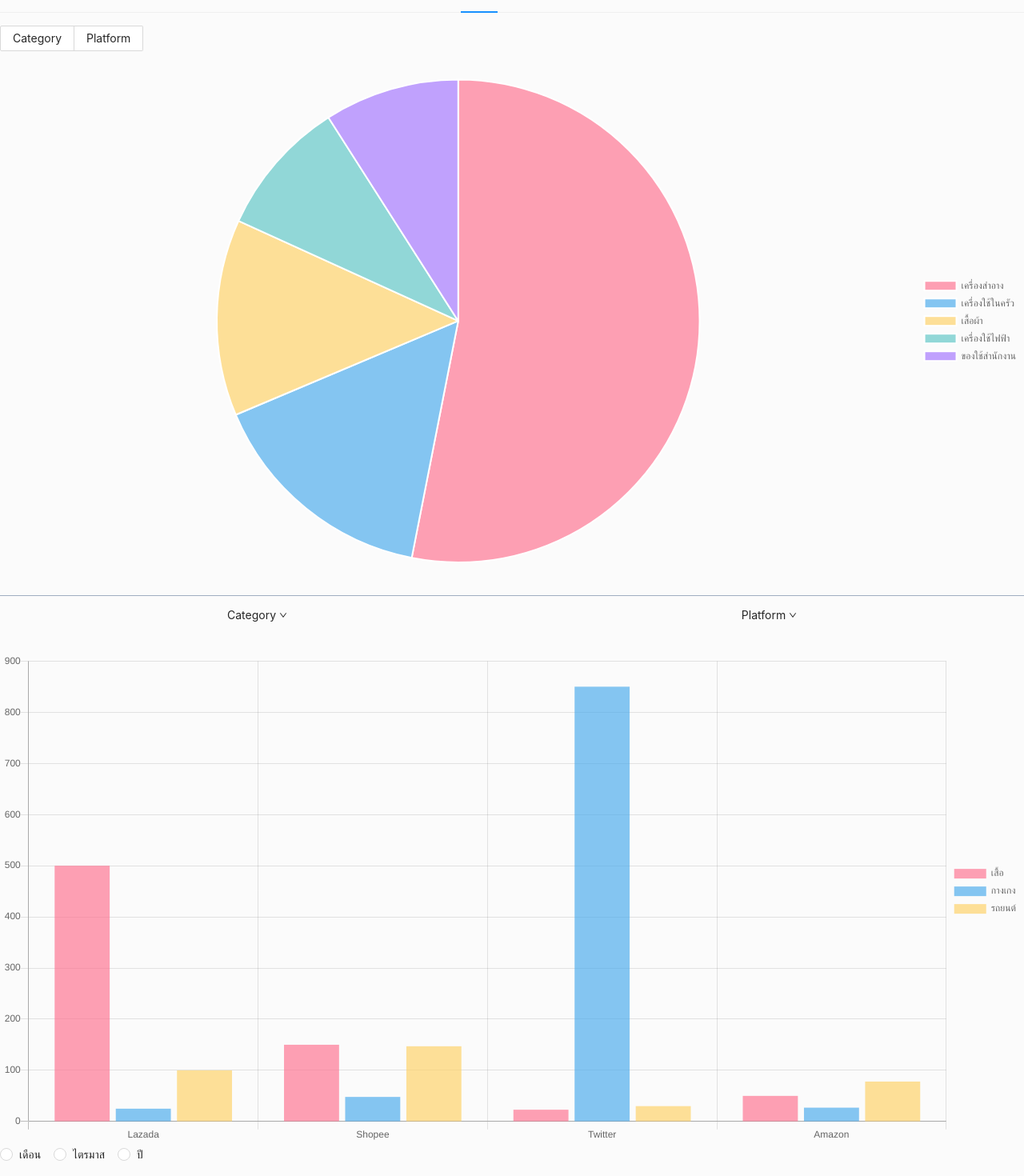
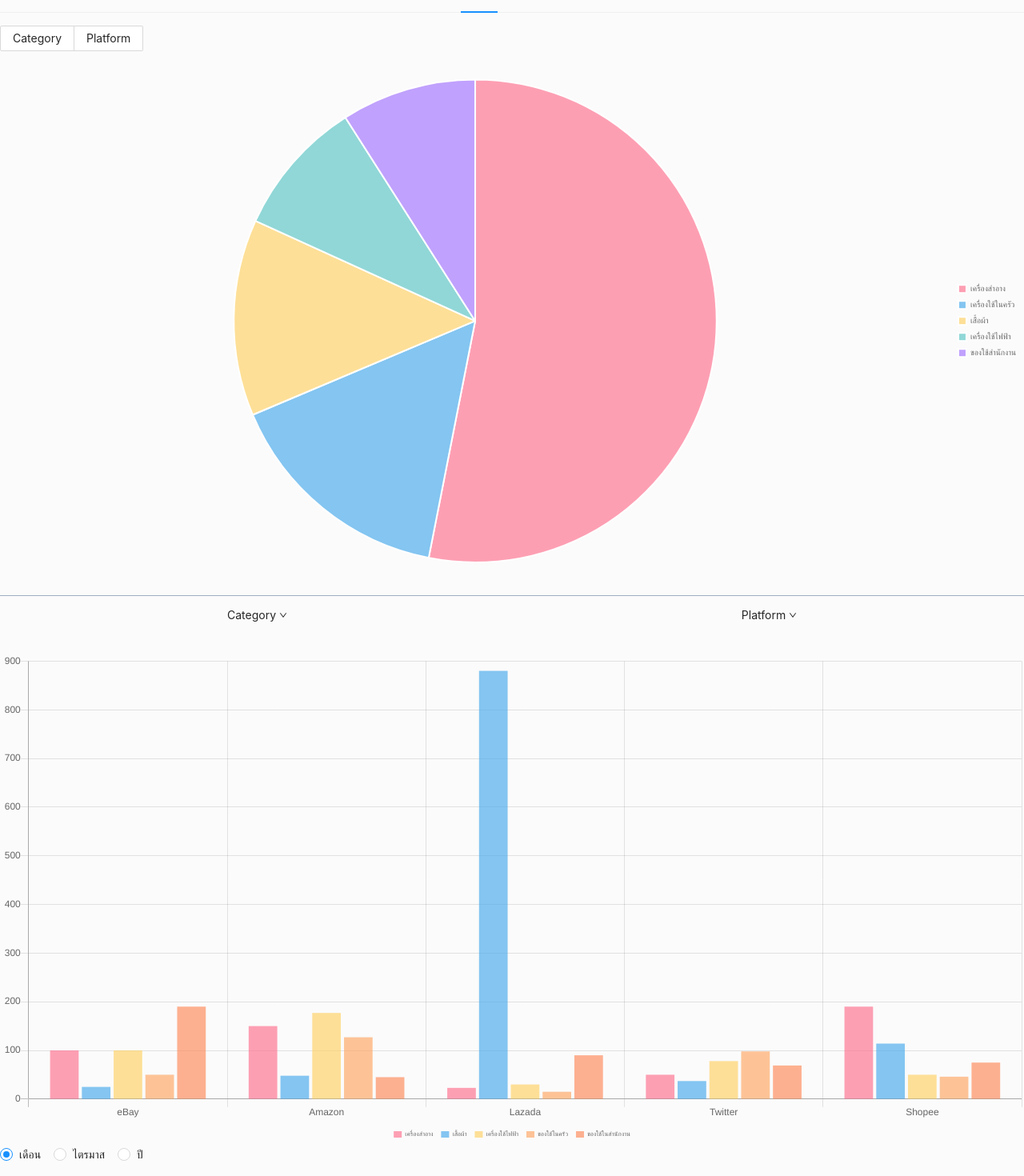
Before and after one commit to Inregist/susc, a React (Create React App) app in the folder frontend/: page /statistic in a window 1280 px wide. Shown: the part 121-1591 px from the top of the page at 80% size. Built offline with nearby package versions, Linux system fonts and the light colour scheme.

Commit message:
add radio bar

```diff
--- a/frontend/src/pages/Statistic.tsx
+++ b/frontend/src/pages/Statistic.tsx
@@ -10,6 +10,7 @@ const Statistic = () => {
   const [showCatReport, setShowCatReport] = useState(false);
   const [showPlatformReport, setShowPlatformReport] = useState(false);
   const [pieDisplay, setPieDisplay] = useState("cat");
+  const [barDisplay, setBarDisplay] = useState("bar");
 
   const dataMock = [
     {
@@ -73,13 +74,7 @@ const Statistic = () => {
   };
 
   const chartPieDataPlat = {
-    labels: [
-      "Lazada",
-      "Amazon",
-      "Shopee",
-      "Twitter",
-      "eBay",
-    ],
+    labels: ["Lazada", "Amazon", "Shopee", "Twitter", "eBay"],
     datasets: [
       {
         label: "Platform",
@@ -95,23 +90,95 @@ const Statistic = () => {
     ],
   };
 
-  const [chartBarData, setChartBarData] = useState({
-    labels: ["Lazada", "Shopee", "Twitter", "Amazon"],
+  const [chartBarDataMonth, setChartBarDataMonth] = useState({
+    labels: ["eBay", "Amazon", "Lazada", "Twitter", "Shopee"],
     datasets: [
       {
-        label: ["เสื้อ"],
-        data: [500, 150, 23, 50],
+        label: ["เครื่องสำอาง"],
+        data: [50, 150, 23, 50, 150],
         backgroundColor: "rgba(255, 99, 132, 0.6)",
       },
       {
-        label: "กางเกง",
-        data: [25, 48, 850, 27],
+        label: "เสื้อผ้า",
+        data: [25, 48, 250, 27, 114],
         backgroundColor: "rgba(54, 162, 235, 0.6)",
       },
       {
-        label: "รถยนต์",
-        data: [100, 147, 30, 78],
+        label: "เครื่องใช้ไฟฟ้า",
+        data: [100, 147, 30, 78, 50],
         backgroundColor: "rgba(255, 206, 86, 0.6)",
+      },
+      {
+        label: "ของใช้ในครัว",
+        data: [50, 127, 10, 98, 46],
+        backgroundColor: "rgba(255, 158, 86, 0.6)",
+      },
+      {
+        label: "ของใช้ในสำนักงาน",
+        data: [100, 45, 90, 48, 75],
+        backgroundColor: "rgba(255, 127, 74, 0.6)",
+      },
+    ],
+  });
+
+  const [chartBarDataQuarter, setChartBarDataQuarter] = useState({
+    labels: ["eBay", "Amazon", "Lazada", "Twitter", "Shopee"],
+    datasets: [
+      {
+        label: ["เครื่องสำอาง"],
+        data: [250, 100, 13, 50, 150],
+        backgroundColor: "rgba(255, 99, 132, 0.6)",
+      },
+      {
+        label: "เสื้อผ้า",
+        data: [25, 48, 850, 57, 114],
+        backgroundColor: "rgba(54, 162, 235, 0.6)",
+      },
+      {
+        label: "เครื่องใช้ไฟฟ้า",
+        data: [100, 167, 30, 78, 50],
+        backgroundColor: "rgba(255, 206, 86, 0.6)",
+      },
+      {
+        label: "ของใช้ในครัว",
+        data: [50, 127, 10, 78, 46],
+        backgroundColor: "rgba(255, 158, 86, 0.6)",
+      },
+      {
+        label: "ของใช้ในสำนักงาน",
+        data: [100, 46, 100, 41, 75],
+        backgroundColor: "rgba(255, 127, 74, 0.6)",
+      },
+    ],
+  });
+
+  const [chartBarDataYear, setChartBarDataYear] = useState({
+    labels: ["eBay", "Amazon", "Lazada", "Twitter", "Shopee"],
+    datasets: [
+      {
+        label: ["เครื่องสำอาง"],
+        data: [100, 150, 23, 50, 190],
+        backgroundColor: "rgba(255, 99, 132, 0.6)",
+      },
+      {
+        label: "เสื้อผ้า",
+        data: [25, 48, 880, 37, 114],
+        backgroundColor: "rgba(54, 162, 235, 0.6)",
+      },
+      {
+        label: "เครื่องใช้ไฟฟ้า",
+        data: [100, 177, 30, 78, 50],
+        backgroundColor: "rgba(255, 206, 86, 0.6)",
+      },
+      {
+        label: "ของใช้ในครัว",
+        data: [50, 127, 15, 98, 46],
+        backgroundColor: "rgba(255, 158, 86, 0.6)",
+      },
+      {
+        label: "ของใช้ในสำนักงาน",
+        data: [190, 45, 90, 69, 75],
+        backgroundColor: "rgba(255, 127, 74, 0.6)",
       },
     ],
   });
@@ -179,12 +246,21 @@ const Statistic = () => {
       <Tabs size={"large"} centered>
         <Tabs.TabPane tab={<div>Graph</div>} key="1">
           <div className="flex flex-row">
-            <Radio.Group onChange={(e)=> {setPieDisplay(e.target.value); console.log(chartPieDataCat, chartPieDataPlat)}}>
+            <Radio.Group
+              onChange={(e) => {
+                setPieDisplay(e.target.value);
+              }}
+            >
               <Radio.Button value="cat">Category</Radio.Button>
               <Radio.Button value="plat">Platform</Radio.Button>
             </Radio.Group>
           </div>
-          <ChartPie title="" chartData={pieDisplay === "cat" ? chartPieDataCat : chartPieDataPlat} />
+          <ChartPie
+            title=""
+            chartData={
+              pieDisplay === "cat" ? chartPieDataCat : chartPieDataPlat
+            }
+          />
           <div className="flex justify-around items-center border-t border-gray-500 mt-10 h-12">
             <Dropdown
               visible={showCatGraph}
@@ -207,12 +283,26 @@ const Statistic = () => {
               </div>
             </Dropdown>
           </div>
-          <ChartBar title="" chartData={chartBarData} />
+          <ChartBar
+            title=""
+            chartData={
+              barDisplay === "month"
+                ? chartBarDataMonth
+                : barDisplay === "quarter"
+                ? chartBarDataQuarter
+                : chartBarDataYear
+            }
+          />
           <div className="flex mb-4">
-            <Radio.Group>
-              <Radio value={1}>เดือน</Radio>
-              <Radio value={2}>ไตรมาส</Radio>
-              <Radio value={3}>ปี</Radio>
+            <Radio.Group
+              defaultValue={"month"}
+              onChange={(e) => {
+                setBarDisplay(e.target.value);
+              }}
+            >
+              <Radio value="month">เดือน</Radio>
+              <Radio value="quarter">ไตรมาส</Radio>
+              <Radio value="year">ปี</Radio>
             </Radio.Group>
           </div>
         </Tabs.TabPane>
@@ -269,6 +359,10 @@ const ChartPie = ({ chartData, title }) => {
           legend: {
             display: true,
             position: "right",
+            labels: {
+              boxWidth: 10,
+              fontSize: 10,
+            },
           },
         }}
       />
@@ -288,7 +382,11 @@ const ChartBar = ({ chartData, title }) => {
           },
           legend: {
             display: true,
-            position: "right",
+            position: "bottom",
+            labels: {
+              boxWidth: 10,
+              fontSize: 8,
+            },
           },
         }}
       />
```
Also changed, not shown: 1 other file (tests, documents, lock files or other folders).
